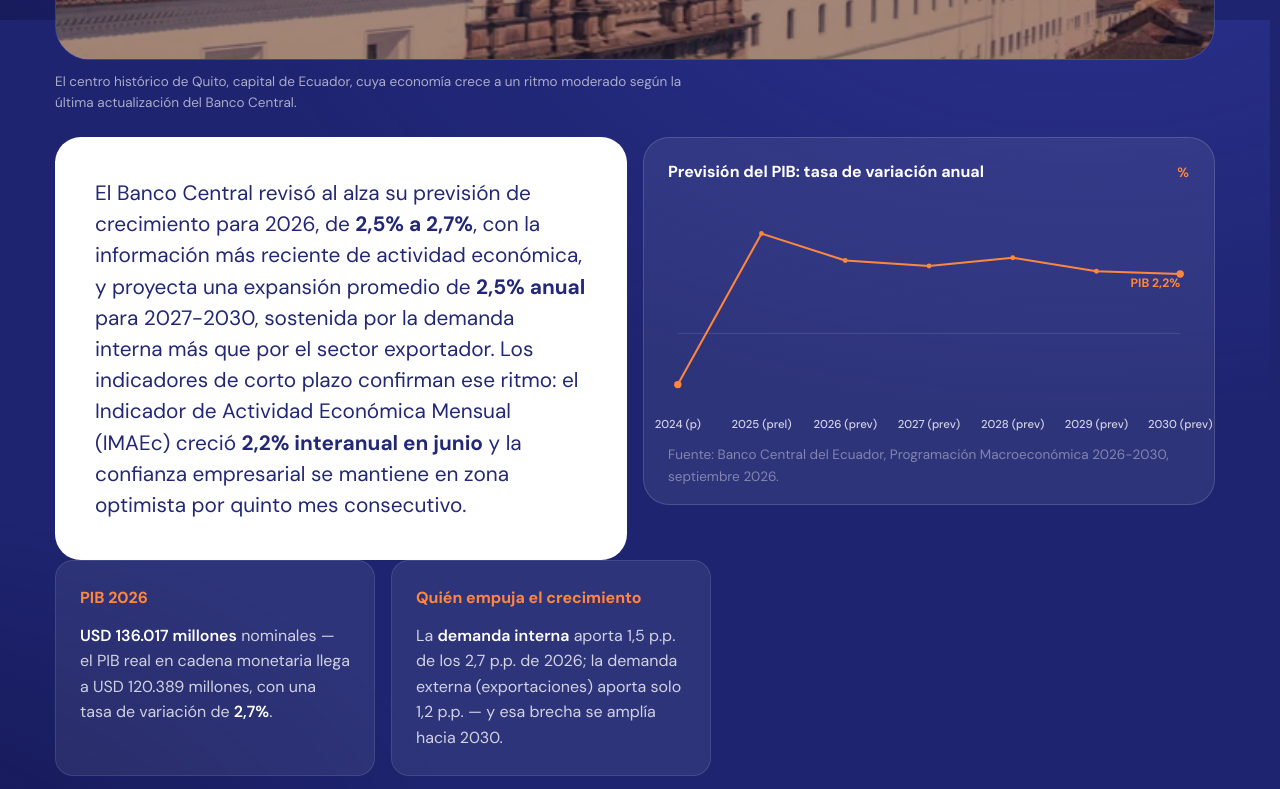
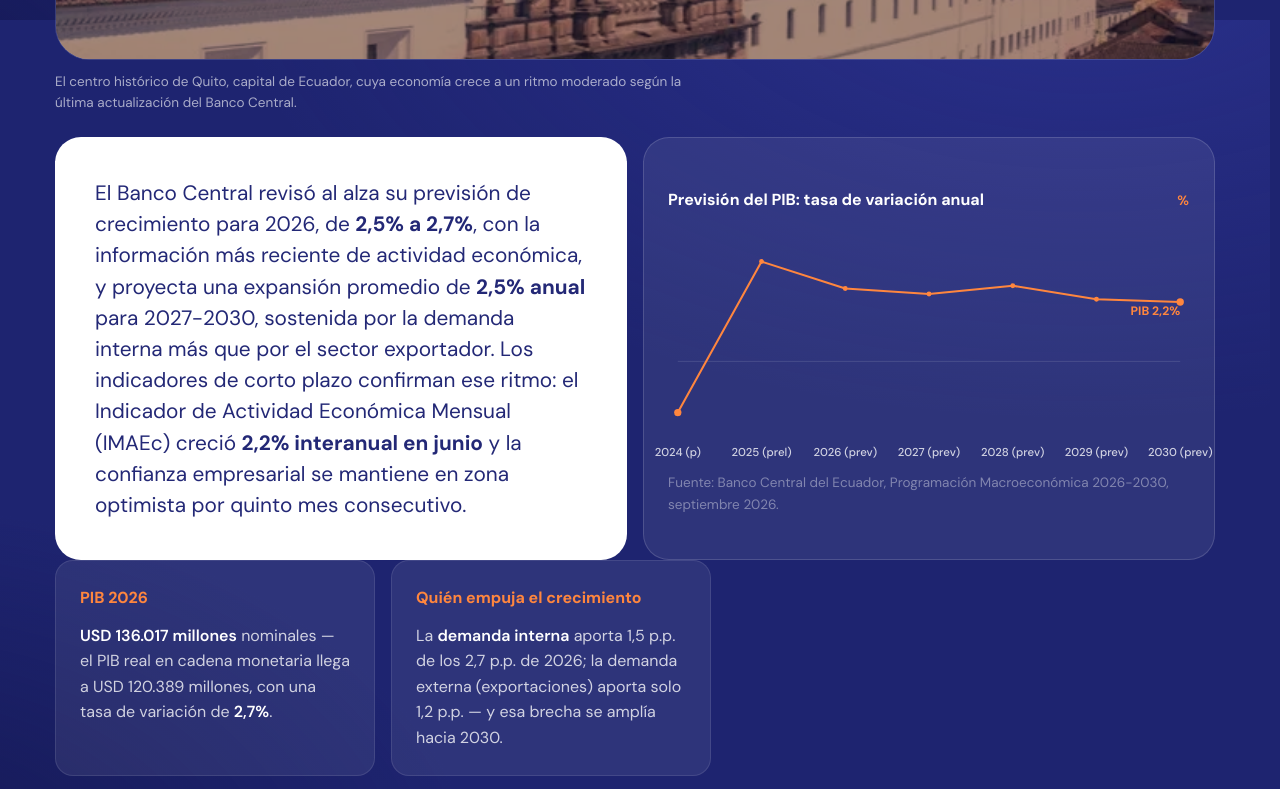
Before and after one commit to kw-815/previsionesseptiembre2026, a plain HTML site: page index.html in a window 1280 px wide. Shown: the part 2380-3169 px from the top of the page. Drawn offline with Linux system fonts and the light colour scheme.

Commit message:
Fix definitivo: texto y gráfico del hilo único siempre a la misma altura
align-items:start (fix anterior) dejaba expuesto un hueco de fondo debajo
de la tarjeta más corta, y el problema podía darse en cualquiera de los
dos lados según el bloque (chart más corto en panorama, texto más corto
en sector-externo/fiscal-monetario/el-nino). Se vuelve a stretch para que
ambas tarjetas llenen siempre la fila completa, y se centra verticalmente
el contenido de .chart-card (como ya hacía .obj-lead__card) para que el
espacio sobrante se vea como margen de diseño, no como un vacío roto.

Verificado en los 5 bloques del hilo único: alturas de tarjeta idénticas
en todos, incluyendo los dos casos reportados (fiscal-monetario, el-nino).

Co-Authored-By: Claude Sonnet 5 <noreply@anthropic.com>

```diff
--- a/css/styles.css
+++ b/css/styles.css
@@ -989,11 +989,15 @@ section[id] { scroll-margin-top: calc(var(--nav-h) + 1rem); }
   grid-template-columns: 1fr 1fr;
   gap: var(--s-3);
   margin-top: clamp(2rem, 4vw, 3rem);
-  /* align-items:start, no stretch: cuando el texto es más largo que el
-     gráfico (habitual en los bloques fusionados del hilo único), estirar
-     la tarjeta del gráfico a la altura del texto dejaba un vacío enorme
-     debajo de la fuente — cada tarjeta ahora ocupa solo su alto real. */
-  align-items: start;
+  /* stretch: en los bloques fusionados del hilo único, texto y gráfico casi
+     nunca tienen el mismo alto natural — sea cual sea el más corto,
+     align-items:start/end deja un hueco de fondo expuesto debajo de esa
+     tarjeta (la fila del grid siempre mide lo que mide la más alta). Con
+     stretch, las dos tarjetas siempre llenan la fila completa; el contenido
+     de cada una se centra verticalmente (.obj-lead__card y .chart-card)
+     para que el espacio sobrante se vea como margen de diseño, no como un
+     vacío accidental. */
+  align-items: stretch;
 }
 .obj-lead--solo { grid-template-columns: 1fr; }
 @media (max-width: 860px) { .obj-lead { grid-template-columns: 1fr; } }
@@ -1028,6 +1032,7 @@ section[id] { scroll-margin-top: calc(var(--nav-h) + 1rem); }
   border-radius: var(--r-lg);
   display: flex;
   flex-direction: column;
+  justify-content: center;
   gap: 0.4rem;
 }
 .chart-card__head {
```
